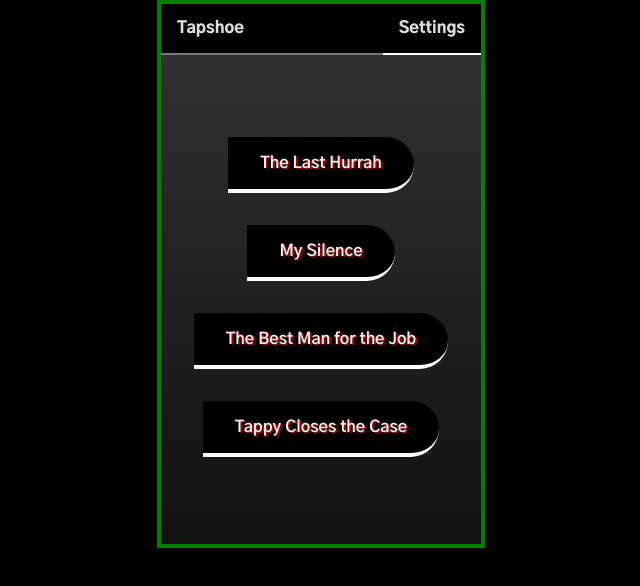
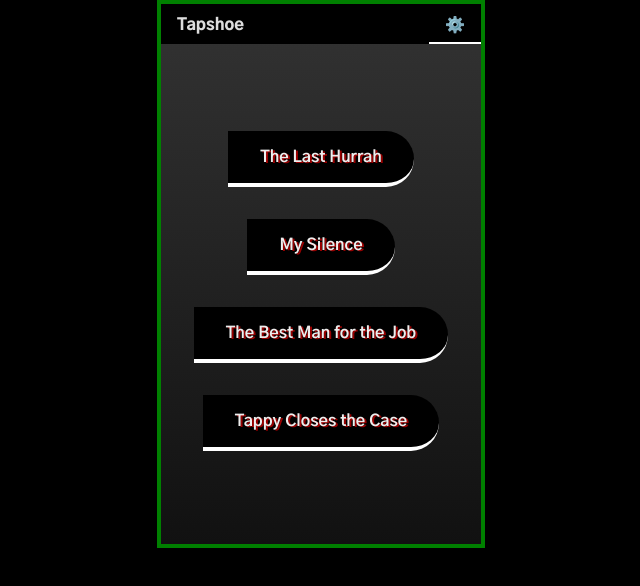
Before and after one commit to colaprograms/android-javascript-game-files, a plain HTML site: page index.html in a window 1280 px wide. Shown: the whole page, without its empty margins (319-959 px from the left). Drawn offline with Linux system fonts and the light colour scheme.

Commit message:
using a unicode gear?

```diff
--- a/index.html
+++ b/index.html
@@ -25,7 +25,7 @@
         <div class="padding">
         </div>
         <div class="text" id="settings">
-            Settings
+            ⚙️
         </div>
       </div>
 
--- a/tap.css
+++ b/tap.css
@@ -33,22 +33,20 @@ body, html {
     background-color: #000000;
     color: #DDDDDD;
     width: 100%;
-    border-bottom: 2px solid #777777;
     display: flex;
     flex-direction: row;
 }
 
 .head .text {
     text-align: left;
-    padding: .9em 1em .9em 1em;
+    padding: .7em 1em .4em 1em;
     font-family: "Gothic A1";
     font-weight: 900;
 }
 
 #settings {
-    //background-color: #330033;
+    background-color: #000000;
     border-bottom: 2px solid #FFFFFF;
-    margin-bottom: -2px;
     font-weight: 900;
 }
 
```
Also changed, not shown: 1 other file.
